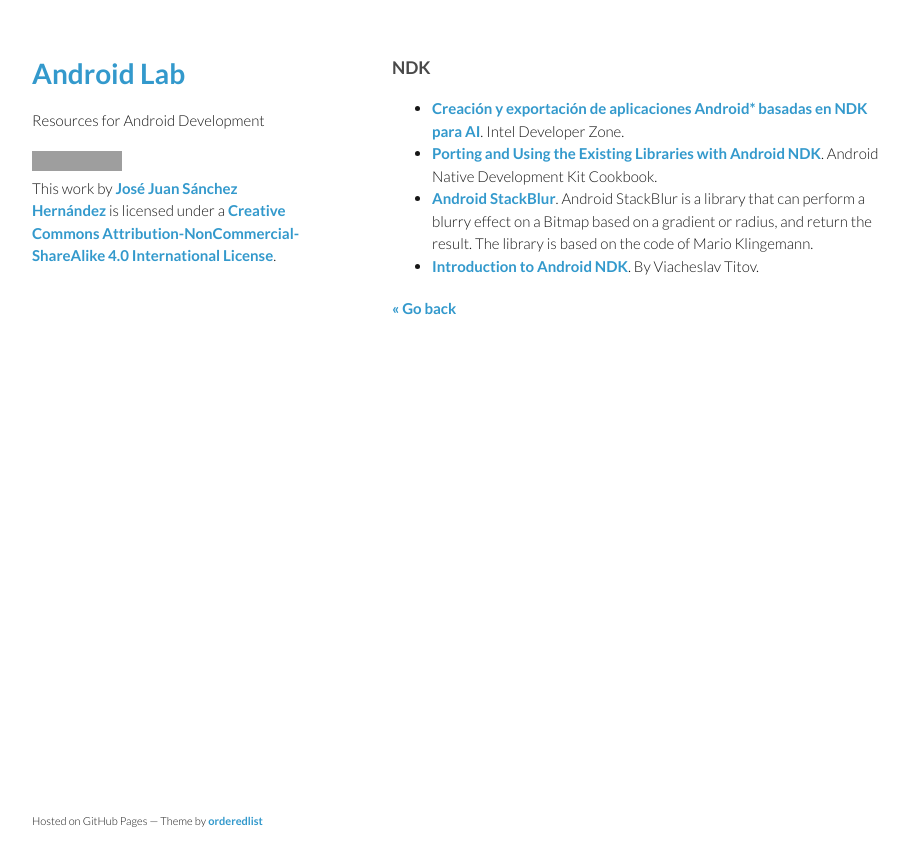
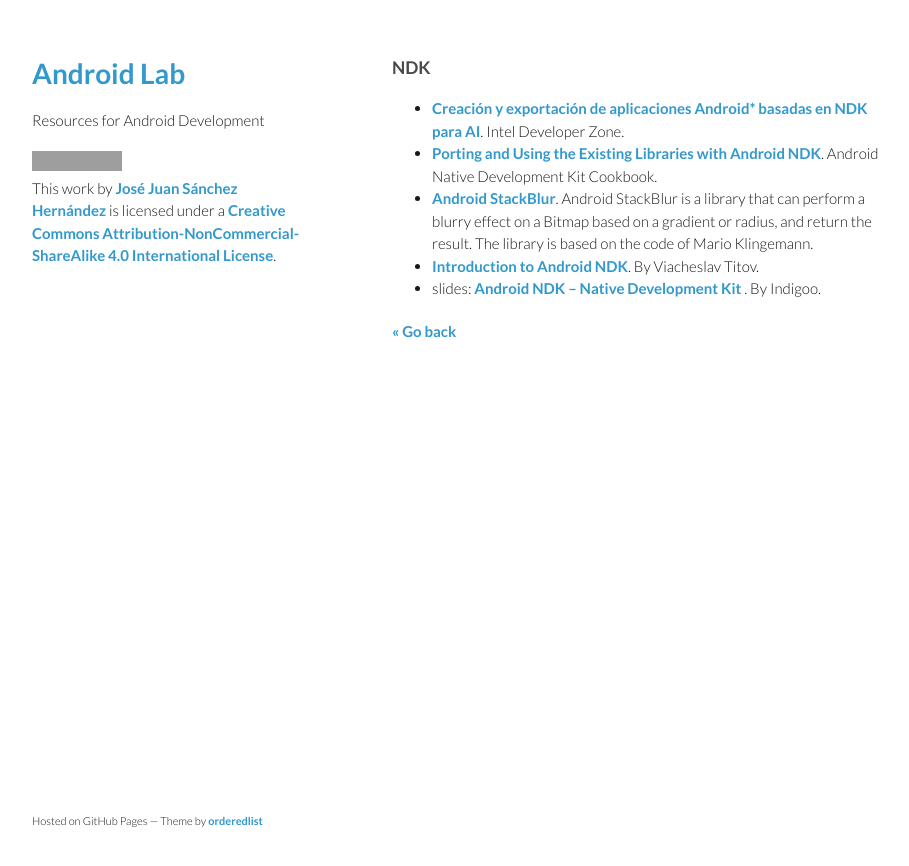
Before and after one commit to josejuansanchez/josejuansanchez.github.io, a Jekyll site: the page built from androidlab/ndk.md, in a window 1280 px wide. Shown: the top 866 px of the page, without its empty margins (178-1087 px from the left). Built offline with Jekyll 4.4.1, drawn with Linux system fonts in a browser that asks for light colours; grey boxes are pictures that could not be loaded.

Commit message:
Update ndk.md

```diff
--- a/androidlab/ndk.md
+++ b/androidlab/ndk.md
@@ -9,5 +9,6 @@
 * [Porting and Using the Existing Libraries with Android NDK](http://www.packtpub.com/sites/default/files/9781849691505_Chapter_08.pdf). Android Native Development Kit Cookbook.
 * [Android StackBlur](https://github.com/kikoso/android-stackblur). Android StackBlur is a library that can perform a blurry effect on a Bitmap based on a gradient or radius, and return the result. The library is based on the code of Mario Klingemann.
 * [Introduction to Android NDK](http://www.elekslabs.com/2013/12/introduction-into-android-ndk.html). By Viacheslav Titov.
+* slides: [Android NDK – Native Development Kit ](http://www.indigoo.com/dox/mobdev/01_Android/Android-NDK.pdf). By Indigoo.
 
 [&laquo; Go back](./)
```
